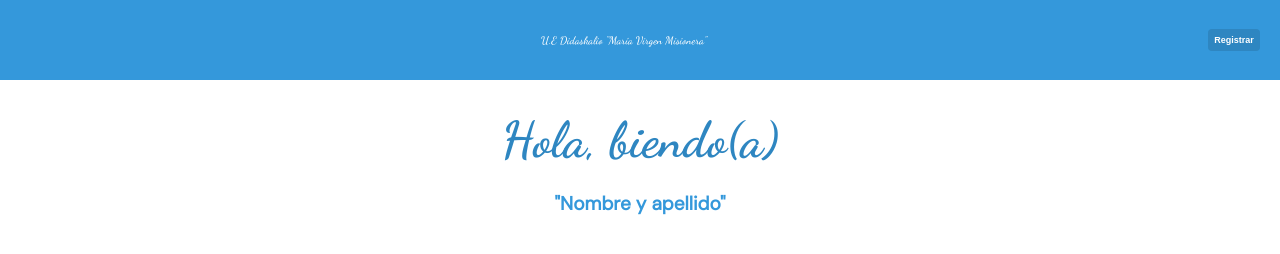
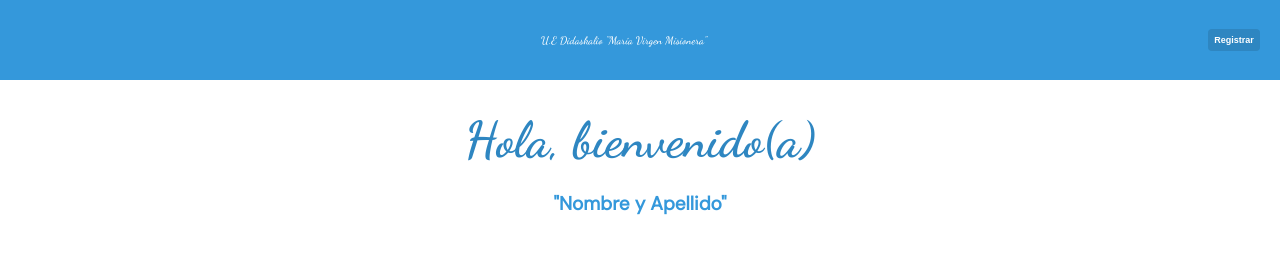
Before and after one commit to diegomzalez/mvm-app-layouts, a plain HTML site: page front/public/home.html in a window 1280 px wide. Shown: the top 254 px of the page. Drawn offline with Linux system fonts and the light colour scheme.

Commit message:
typo in html solved

```diff
--- a/front/public/home.html
+++ b/front/public/home.html
@@ -41,9 +41,9 @@
       </nav>
     </header>
     <main>
-      <h1>Hola, biendo(a)</h1>
+      <h1>Hola, bienvenido(a)</h1>
       <section class="main-data-container">
-        <p>"Nombre y apellido"</p>
+        <p>"Nombre y Apellido"</p>
         <figure class="main-logo">
           <img src="../assets/logo mvm 1.png" alt="" />
         </figure>
```
